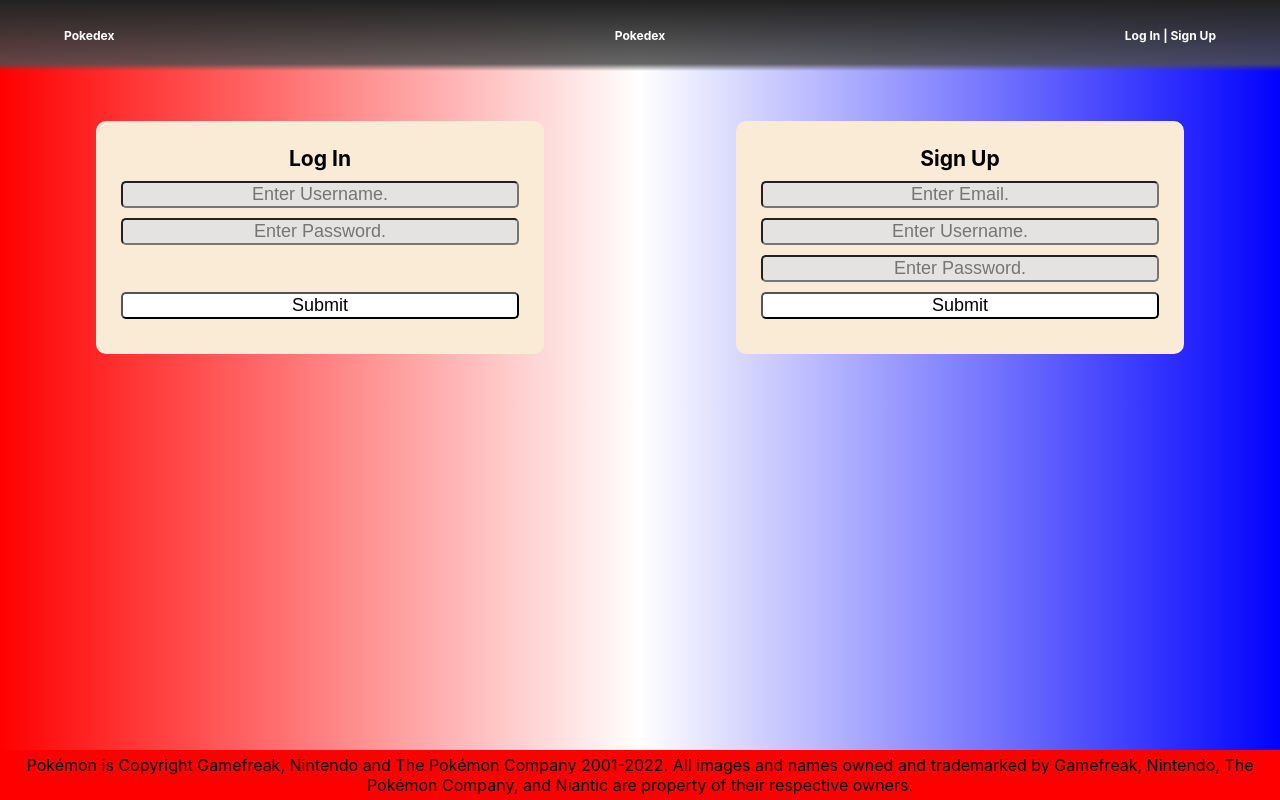
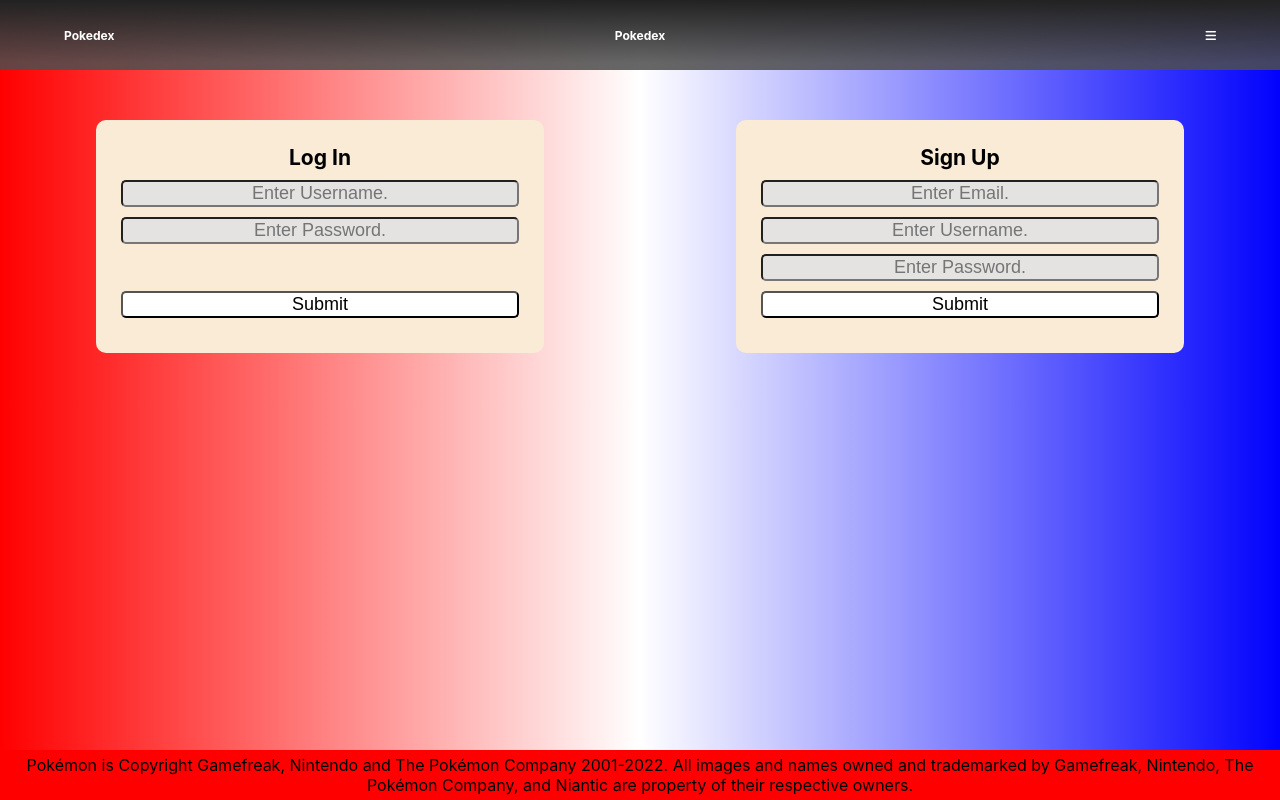
Before and after one commit to DSSzymanski/Full-Pokedex, a React (Create React App) app in the folder full_pokedex/frontend/: page /login in a window 1280 px wide. Built offline with nearby package versions, Linux system fonts and the light colour scheme.

Commit message:
Added button and code for displaying/closing sidebar. Added container for sidebar.

```diff
--- a/full_pokedex/frontend/src/components/Navbar.css
+++ b/full_pokedex/frontend/src/components/Navbar.css
@@ -2,9 +2,10 @@
     display: flex;
     justify-content: center;
     background: rgb(101,100,100);
-    background: linear-gradient(0deg, rgba(101,100,100,0) 0%, rgba(78,78,78,0.8631827731092436) 10%, rgba(34,34,34,1) 100%);
+    background: linear-gradient(0deg, rgba(78,78,78,0.8631827731092436) 10%, rgba(34,34,34,1) 100%);
     color: white;
     font-size: 18px;
+    height: 70px;
 }
 
 .pokedexLinkDiv {
@@ -13,10 +14,27 @@
     margin-left: 5vw;
 }
 
-.logoutDiv {
+.menu-icon {
     position: absolute;
     right: 0;
     margin-right: 5vw;
+}
+
+.sidebar-hide {
+    display: none;
+}
+
+.sidebar-show {
+    position: absolute;
+    background: rgba(78,78,78,0.8631827731092436);
+    right: 0;
+    top: 70px;
+    width: 15vw;
+    z-index: 1;
+}
+
+.pad-btn {
+    padding: 5px;
 }
 
 a {
--- a/full_pokedex/frontend/src/components/Navbar.js
+++ b/full_pokedex/frontend/src/components/Navbar.js
@@ -1,4 +1,4 @@
-import React, { useContext } from 'react';
+import React, { useContext, useState } from 'react';
 import { Link } from 'react-router-dom';
 import './Navbar.css'
 import AuthContext from '../context/AuthContext';
@@ -12,6 +12,11 @@
 
 const Navbar = () => {
   let { user, logoutUser } = useContext(AuthContext);
+  let [ open, setOpen ] = useState(false);
+
+  const handleClick = () => {
+    setOpen(!open);
+  }
 
   return (
     <>
@@ -23,8 +28,13 @@
                 {user.username}'s Pokedex
               </h6>
             </div>
-            <div className="logoutDiv">
-              <h6 onClick={ logoutUser }>Logout</h6>
+            <div className="menu-icon" onClick={handleClick}>
+              <i className={open ? 'fas fa-times' : 'fas fa-bars'}></i>
+            </div>
+            <div className={open ? "sidebar-show" : "sidebar-hide"}>
+              <div className="logoutDiv">
+                <Link to='/login'><h6>Log In | Sign Up</h6></Link>
+              </div>
             </div>
           </div>
         ) : (
@@ -37,8 +47,15 @@
                 Pokedex
               </h6>
             </div>
-            <div className="logoutDiv">
-              <Link to='/login'><h6>Log In | Sign Up</h6></Link>
+            <div className="menu-icon" onClick={handleClick}>
+              <h6>
+                <i className={open ? 'fas fa-times' : 'fas fa-bars'}></i>
+              </h6>
+            </div>
+            <div className={open ? "sidebar-show" : "sidebar-hide"}>
+              <div className="logoutDiv">
+                <Link to='/login' className='pad-btn'><h6>Log In | Sign Up</h6></Link>
+              </div>
             </div>
           </div>
           )
```
